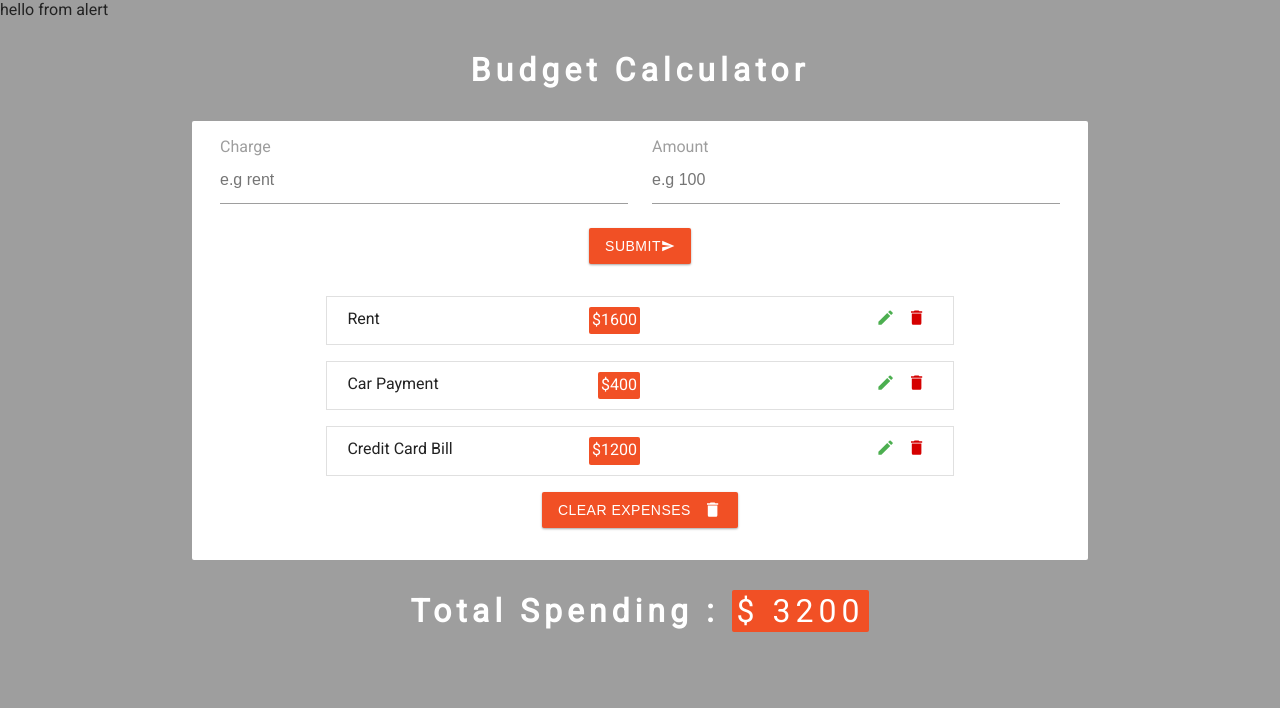
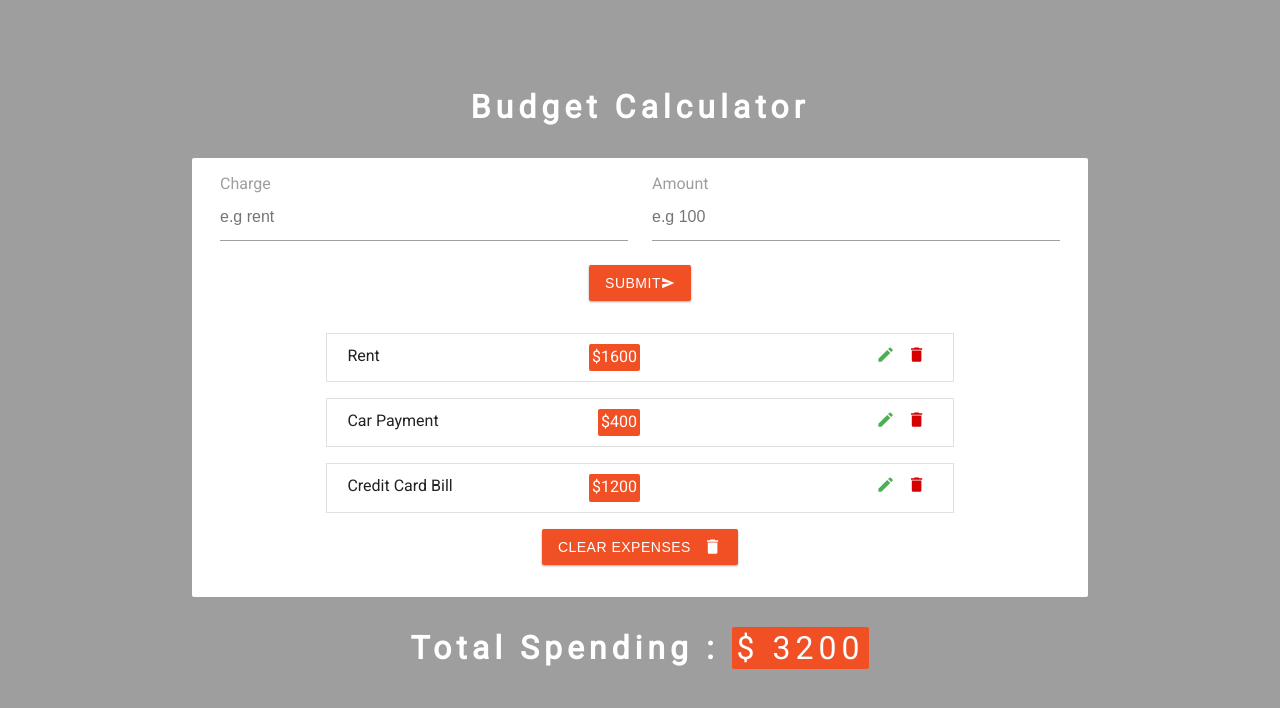
Before and after one commit to vladaStojanovic1/budget-calculator-react-hooks, a React (Create React App) app: page / in a window 1280 px wide. Shown: the top 708 px of the page. Built offline with nearby package versions, Linux system fonts and the light colour scheme.

Commit message:
Show success and danger alert

```diff
--- a/src/App.js
+++ b/src/App.js
@@ -20,13 +20,25 @@
   const [charge, setCharge] = useState('')
   // single amount
   const [amount, setAmount] = useState('')
+  // Alert
+  const [alert, setAlert] = useState({ show: false })
   // ********************** functionality ********************
+  // Handle Charge
   const handleCharge = e => {
     setCharge(e.target.value)
   }
+  // Handle Amount
   const handleAmount = e => {
     setAmount(e.target.value)
   }
+  // Handle Alert
+  const handleAlert = ({ type, text }) => {
+    setAlert({ show: true, type, text })
+    setTimeout(() => {
+      setAlert({ show: false })
+    }, 5000)
+  }
+
   const handleSubmit = e => {
     e.preventDefault()
 
@@ -37,17 +49,22 @@
         amount: amount
       }
       setExpenses([...expenses, singleExpense])
+      handleAlert({ type: 'success', text: 'item added' })
       setCharge('')
       setAmount('')
     } else {
       // handle alert called
+      handleAlert({
+        type: 'danger',
+        text: `charge can't be empty value and amount value has to be bigger thn zero `
+      })
     }
   }
 
 
-
   return (
     <>
+      {alert.show && <Alert type={alert.type} text={alert.text} />}
       <Alert />
       <h1>budget calculator</h1>
       <main className='App'>
--- a/src/components/Alert.js
+++ b/src/components/Alert.js
@@ -1,9 +1,9 @@
 import React from 'react'
 
-const Alert = () => {
+const Alert = ({ type, text }) => {
     return (
-        <div>
-            hello from alert
+        <div className={`alert alert-${type}`}>
+            {text}
         </div>
     )
 }
```
